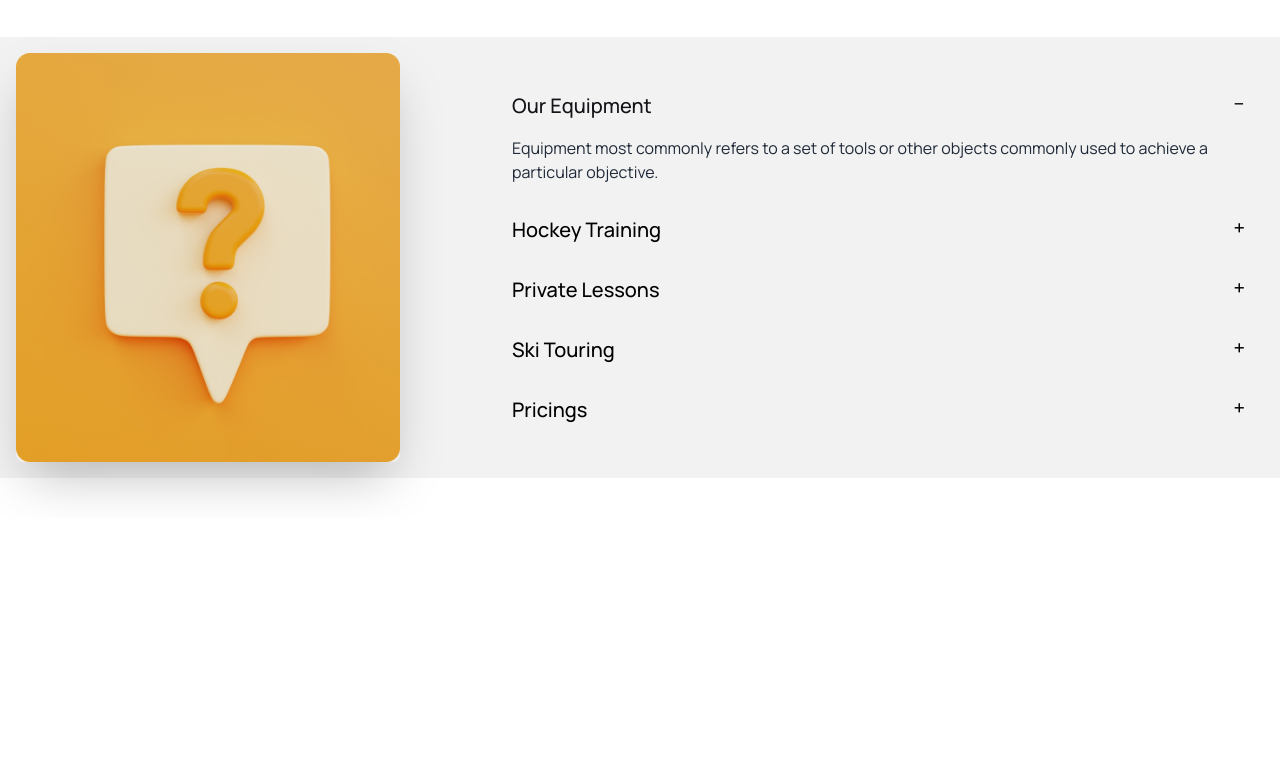
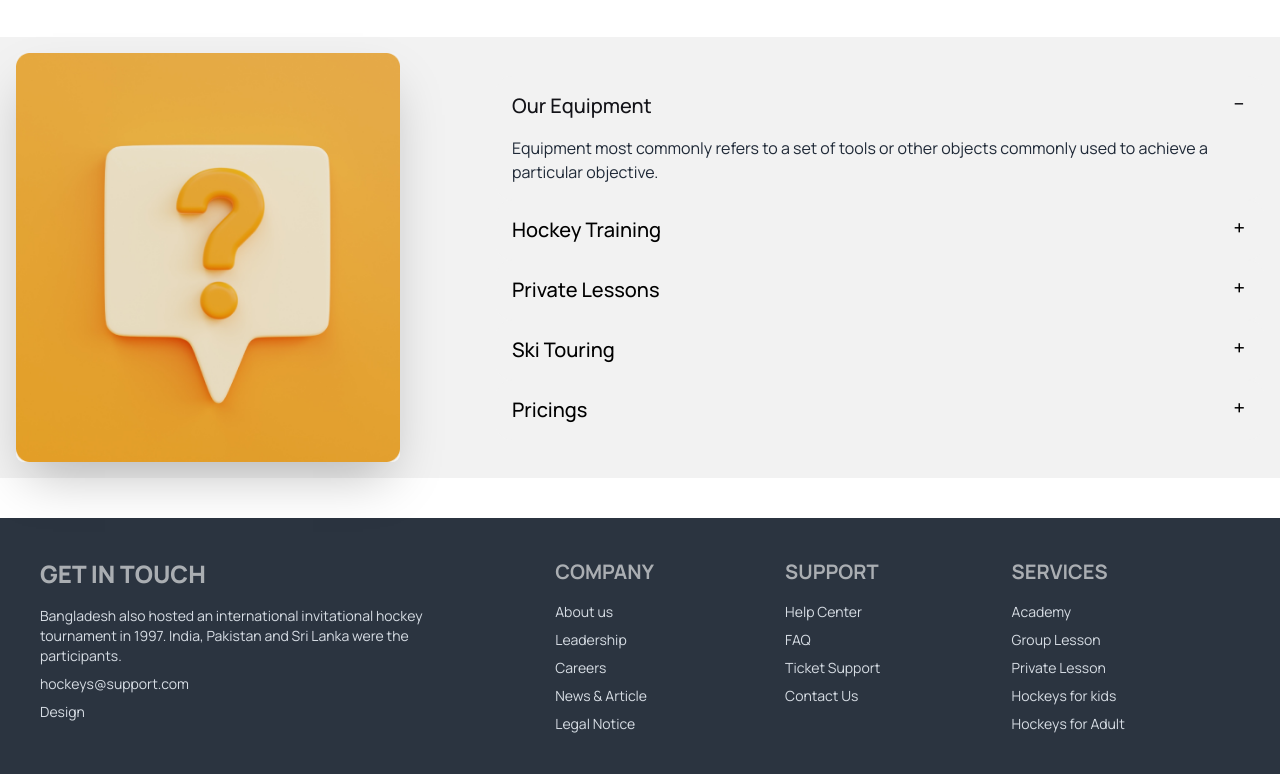
Before and after one commit to leon14524/Hokey-Sports, a plain HTML site: page index.html in a window 1280 px wide. Shown: the part 2123-2897 px from the top of the page. Before the commit the page ends 2641 px from the top, so only its background shows below. Drawn offline with nearby package versions, Linux system fonts and the light colour scheme.

Commit message:
footer section

```diff
--- a/index.html
+++ b/index.html
@@ -173,7 +173,7 @@
         <section class="my-10">
 
           <h3 class=" text-xl lg:text-4xl mb-6 font-extrabold text-just-black  text-center">Program Sections</h3>
-          <p class="text-sm font-medium text-center max-w-lg mx-auto color-just-primary-pragraph">Bangladesh started taking part in international hockey tournaments by participating in the 1st Junior World Cup . </p>
+          <p class="text-sm font-medium text-center max-w-lg mx-auto text-just-primary-pragraph">Bangladesh started taking part in international hockey tournaments by participating in the 1st Junior World Cup . </p>
 
 
 
@@ -420,8 +420,44 @@
         </div>
        </section>
   </main>
+  <footer class="footer p-10 bg-neutral text-neutral-content container mx-auto">
+    <nav class=" items-center grid-cols-1">
+      <header class="footer-title text-sm  lg:text-2xl font-extrabold text-[#FFF]">Get In Touch</header>
+      <p class="lg:w-96">Bangladesh also hosted an international invitational hockey tournament in 1997. India, Pakistan and Sri Lanka were the participants.</p>
+      <a class="link link-hover">hockeys@support.com</a>
+      <a class="link link-hover">Design</a>
 
-  <footer>
+    </nav>
+
+
+  <nav >
+    <header class="footer-title text-xl font-bold text-white">Company</header>
+    <a class="link link-hover">About us</a>
+    <a class="link link-hover">Leadership</a>
+    <a class="link link-hover">Careers</a>
+    <a class="link link-hover">News & Article</a>
+    <a class="link link-hover">Legal Notice</a>
+  </nav>
+
+  <nav >
+    <header class="footer-title  text-xl font-bold text-white">Support</header>
+    <a class="link link-hover">Help Center</a>
+    <a class="link link-hover">FAQ</a>
+    <a class="link link-hover">Ticket Support</a>
+    <a class="link link-hover">Contact Us</a>
+  </nav>
+
+
+
+
+  <nav class="object-center">
+    <header class="footer-title  text-xl font-bold text-white">Services</header>
+    <a class="link link-hover">Academy</a>
+    <a class="link link-hover">Group Lesson</a>
+    <a class="link link-hover">Private Lesson</a>
+    <a class="link link-hover">Hockeys for kids</a>
+    <a class="link link-hover">Hockeys for Adult</a>
+  </nav>
 
   </footer>
 
```
